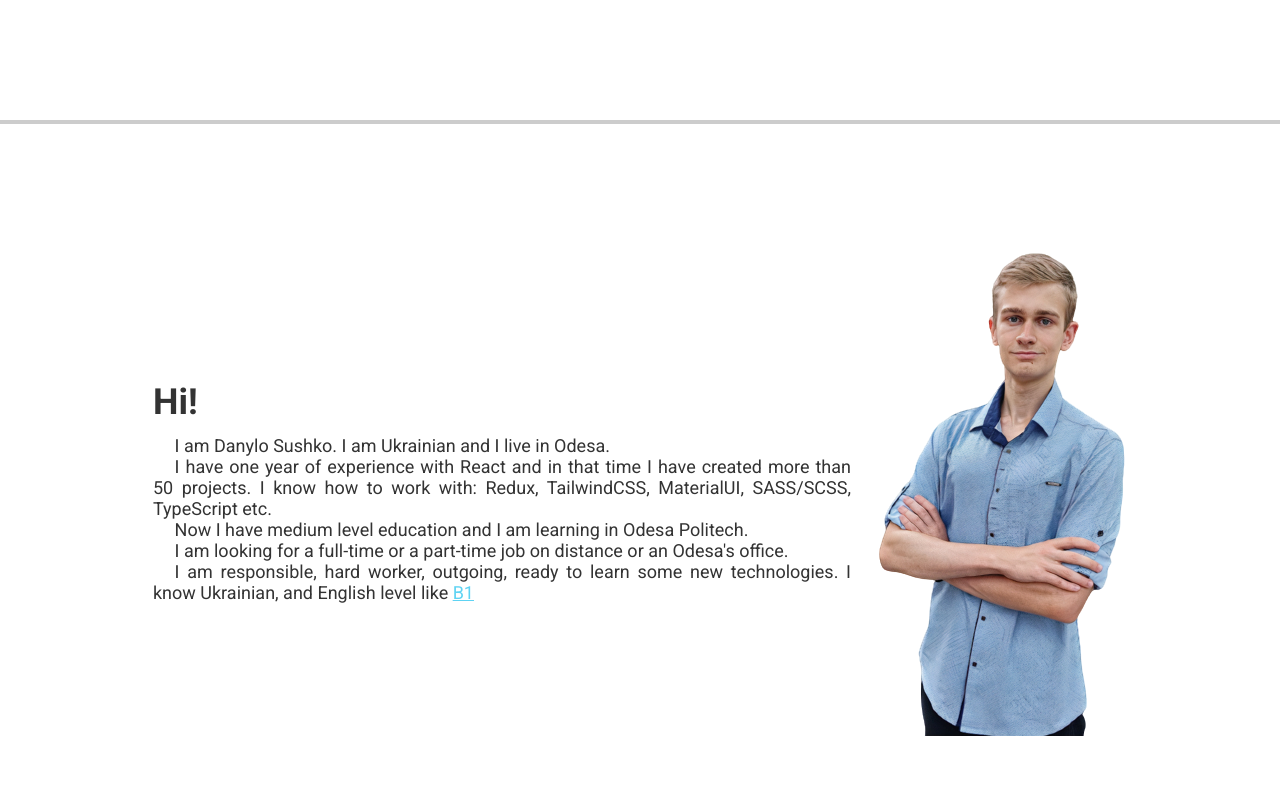
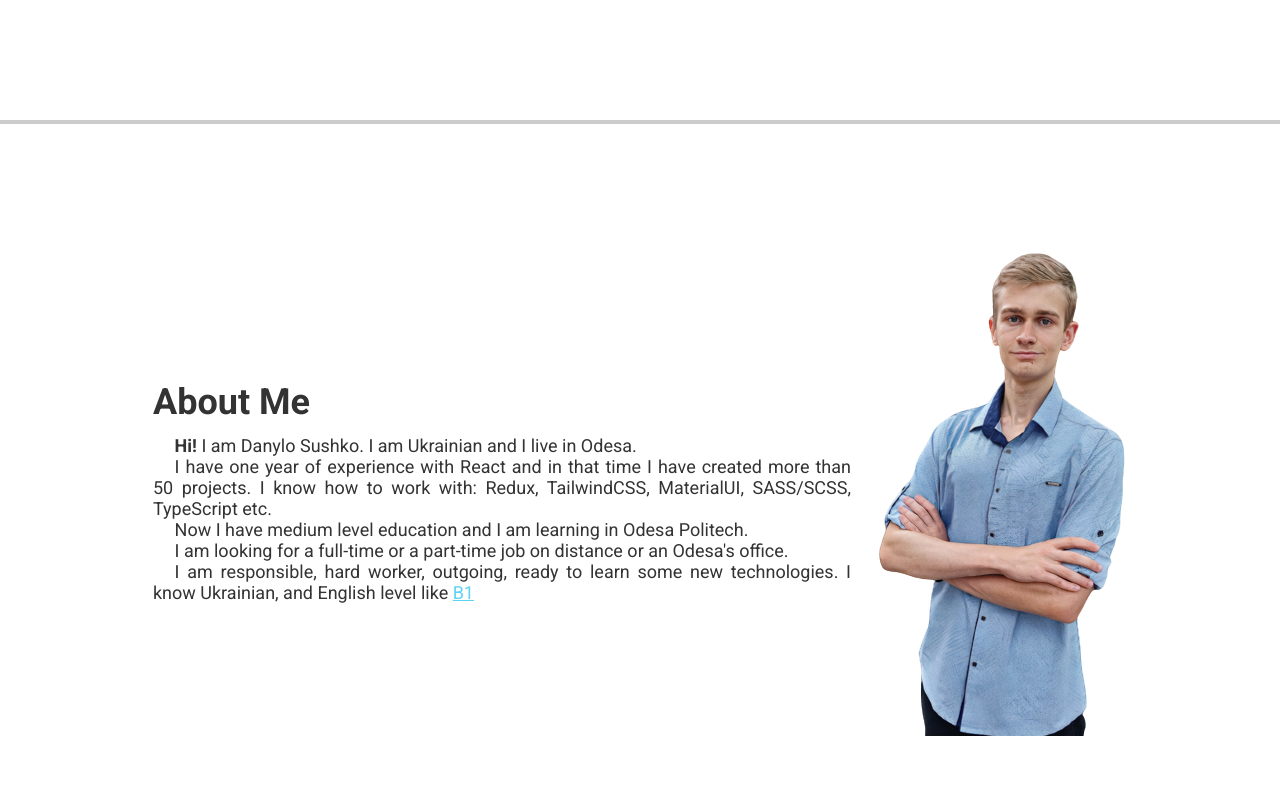
Before and after one commit to DanyloSus/portfolio-site-v2, a React (Vite) app: page / in a window 1280 px wide. Shown: the part 680-1480 px from the top of the page. Built offline with nearby package versions, Linux system fonts and the light colour scheme; no server answers.

Commit message:
Add to Portfolio the Responsive Design

```diff
--- a/src/App.jsx
+++ b/src/App.jsx
@@ -3,14 +3,16 @@ import Portfolio from "./Pages/Portfolio";
 import { RouterProvider, createBrowserRouter } from "react-router-dom";
 
 const router = createBrowserRouter([
+  // create router
   {
-    path: "/",
+    path: "/", // main path is Portfolio page
     element: <Portfolio />,
   },
 ]);
 
 const App = () => {
-  return <RouterProvider router={router} />;
+  // create App element
+  return <RouterProvider router={router} />; // return Router provider with the router
 };
 
-export default App;
+export default App; // return
--- a/src/Elements/Portfolio/Event.css
+++ b/src/Elements/Portfolio/Event.css
@@ -15,3 +15,9 @@
 
     max-width: 33vw;
 }
+
+@media screen and (max-width: 600px) {
+    .event {
+        max-width: 50vw;
+    }
+}
--- a/src/Elements/Portfolio/FourthElement.css
+++ b/src/Elements/Portfolio/FourthElement.css
@@ -21,9 +21,9 @@
 }
 
 .repoBlock:hover {
-    background-color: var(--hover-react-color);
+    background-color: var(--react-color);
 
-    border-color: var(--react-color);
+    border-color: var(--hover-react-color);
 }
 
 .repoBlock:hover h3 {
--- a/src/Elements/Portfolio/FourthElement.jsx
+++ b/src/Elements/Portfolio/FourthElement.jsx
@@ -45,7 +45,7 @@ const FourthElement = forwardRef(function FourthElement(props, ref) {
 
   return (
     <Section isWrap isScroll ref={ref}>
-      <h1>
+      <h1 style={{ textAlign: "center" }}>
         My repositories on <a href="https://github.com/DanyloSus">GitHub</a>
       </h1>
       {isLoading ? <Load /> : repoElements}
--- a/src/Elements/Portfolio/Header.module.css
+++ b/src/Elements/Portfolio/Header.module.css
@@ -46,6 +46,8 @@
     transition: color 0.3s ease-in-out;
 
     font-weight: 500;
+
+    text-align: center;
 }
 
 .inactive {
--- a/src/Elements/Portfolio/Portfolio.jsx
+++ b/src/Elements/Portfolio/Portfolio.jsx
@@ -70,7 +70,7 @@ const PortfolioElement = () => {
         : refs.fourthRef;
     ref.current.scrollIntoView({
       behavior: "smooth",
-      block: "start",
+      block: refId === "ref1" ? "end" : "start",
       inline: "nearest",
     });
   };
--- a/src/Elements/Portfolio/SecondElement.jsx
+++ b/src/Elements/Portfolio/SecondElement.jsx
@@ -8,8 +8,10 @@ const SecondElement = forwardRef(function FirstElement(props, ref) {
   return (
     <Section ref={ref}>
       <div className="reveal leftright">
-        <h1>Hi!</h1>
-        <p>I am Danylo Sushko. I am Ukrainian and I live in Odesa.</p>
+        <h1>About Me</h1>
+        <p>
+          <b>Hi!</b> I am Danylo Sushko. I am Ukrainian and I live in Odesa.
+        </p>
         <p>
           I have one year of experience with React and in that time I have
           created more than 50 projects. I know how to work with: Redux,
--- a/src/Elements/Portfolio/Section.css
+++ b/src/Elements/Portfolio/Section.css
@@ -5,6 +5,8 @@
     flex-direction: column;
     justify-content: center;
     align-items: center;
+
+    overflow: hidden;
 }
 
 .section:nth-child(0) {
@@ -21,8 +23,22 @@
 
     display: flex;
     justify-content: center;
+    flex-direction: row;
     align-items: center;
     gap: 24px;
+}
 
-    overflow: hidden;
+.column .content {
+    flex-direction: column;
 }
+
+@media screen and (max-width: 600px) {
+    .content{
+        flex-direction: column;
+        overflow-x: hidden;
+}
+
+    .section:nth-child(2) .content{
+        flex-direction: column-reverse;
+    }
+}
--- a/src/Elements/Portfolio/Section.jsx
+++ b/src/Elements/Portfolio/Section.jsx
@@ -8,7 +8,6 @@ const Section = forwardRef(function Section(props, ref) {
         className="content"
         style={{
           flexWrap: props.isWrap ? "wrap" : "nowrap",
-          flexDirection: props.isColumn ? "column" : "row",
         }}
       >
         {props.children}
--- a/src/Elements/Portfolio/ThirdElement.jsx
+++ b/src/Elements/Portfolio/ThirdElement.jsx
@@ -34,7 +34,7 @@ const ThirdElement = forwardRef(function FirstElement(props, ref) {
   });
 
   return (
-    <Section isColumn ref={ref}>
+    <Section className="column" ref={ref}>
       <h1>How I became a programmer</h1>
       {eventElements}
     </Section>
--- a/src/index.css
+++ b/src/index.css
@@ -6,7 +6,7 @@
   font-family: 'Roboto', sans-serif;
 
   --react-color: #5ED3F3;
-  --hover-react-color: #3CB1D1;
+  --hover-react-color: #2BA0C0;
   --white: #FFFFFF;
   --text: #333333;
   --border: #CCCCCC;
```
